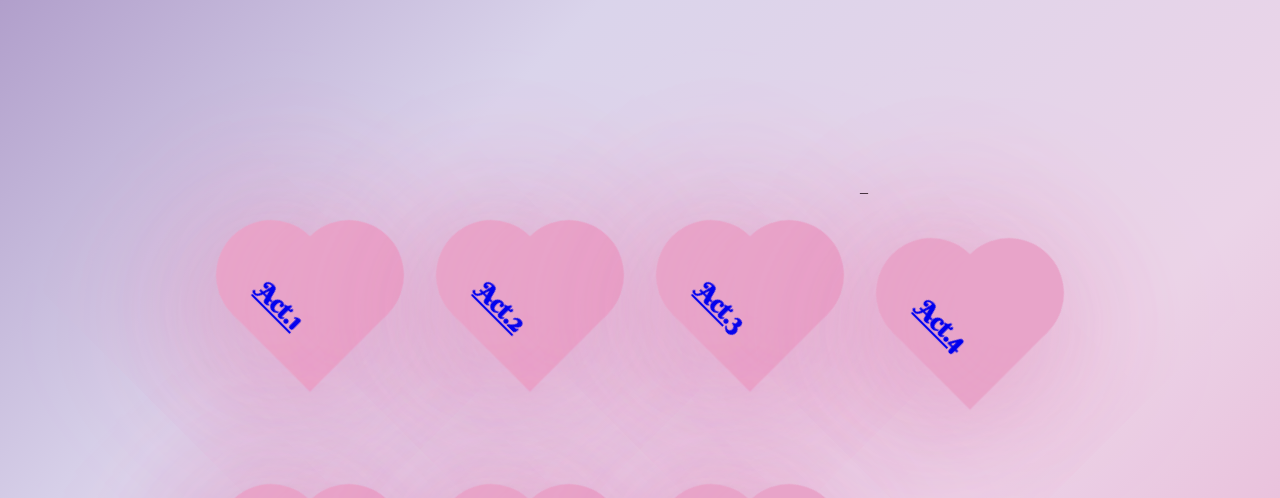
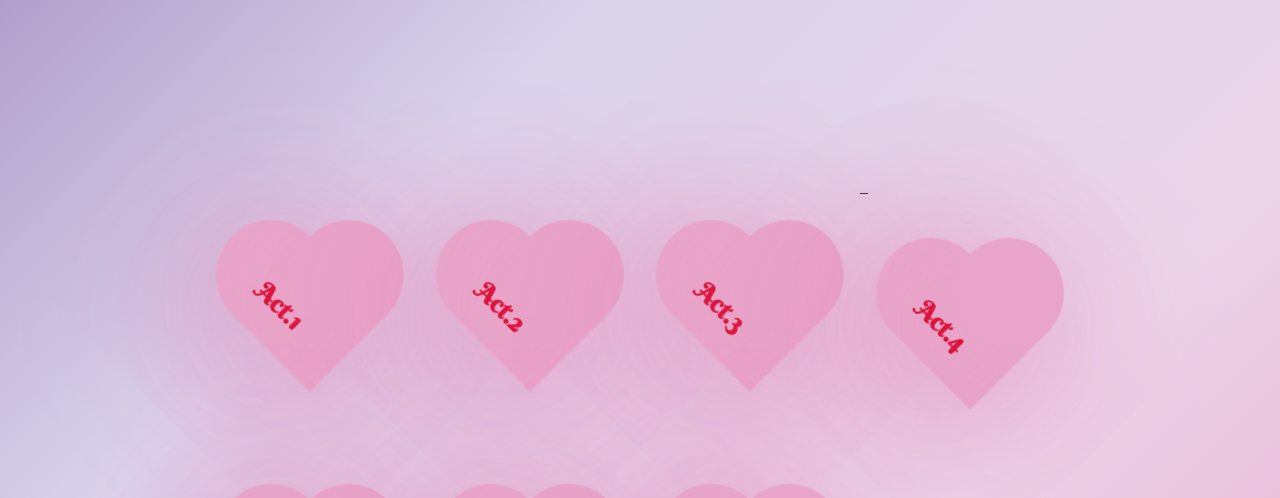
Before and after one commit to Christelgran/Porfolio, a plain HTML site: page index.html in a window 1280 px wide. Shown: the part 251-749 px from the top of the page. Drawn offline with Linux system fonts and the light colour scheme.

Commit message:
Update estils.css

```diff
--- a/estils.css
+++ b/estils.css
@@ -72,5 +72,9 @@ body{
   top: -50%;
   border-radius: 50%;
   box-shadow: 20px 20px 150px #E8A4C9 ;
+}
 
+a:link{
+text-decoration:none;
+color:#DC143C;
 }
```
